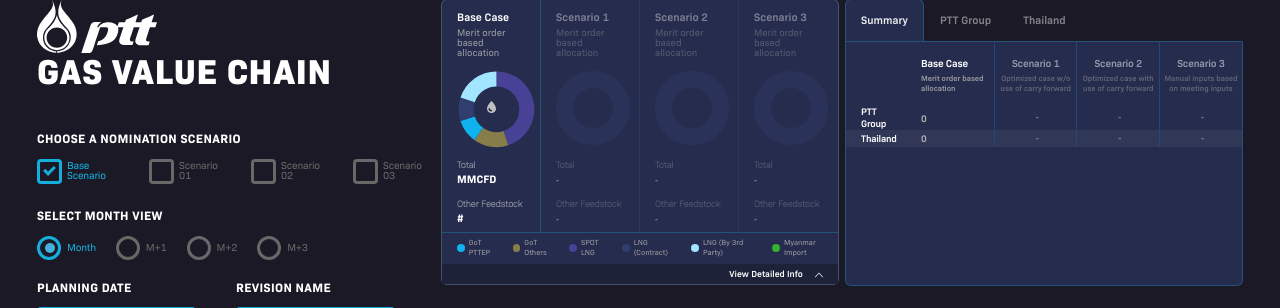
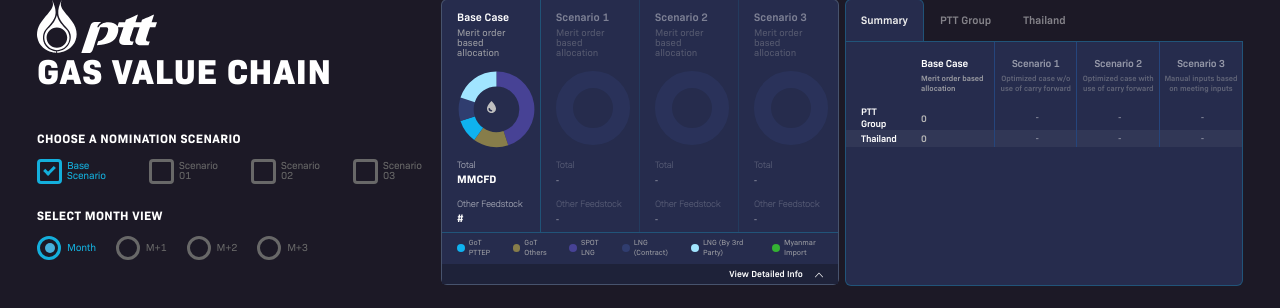
Before and after one commit to opensrc0/ptt, a PHP site: page / in a window 1280 px wide. Shown: the part 50-358 px from the top of the page. Run offline with PHP 8.4, Linux system fonts and the light colour scheme; data that the repository does not hold is empty.

Commit message:
updated db

```diff
--- a/index.php
+++ b/index.php
@@ -140,7 +140,7 @@
 								</div>
 							</div>
 						</div>
-						<div class="date-filter-wrapper flex">
+						<!-- <div class="date-filter-wrapper flex">
 							<div class="planning-date-wrapper">
 								<h4>planning date</h4>
 								<select class="planning-date-selection">
@@ -157,7 +157,7 @@
 									<option>OCT C</option>
 								</select>
 							</div>
-						</div>
+						</div> -->
 					</form>
 				</div>
 			</div>
```
